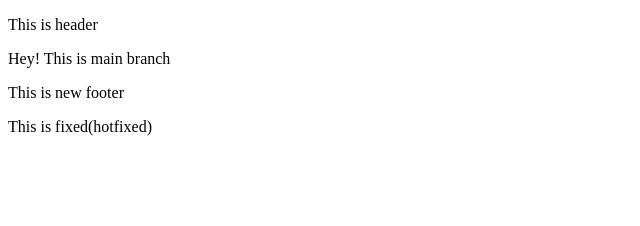
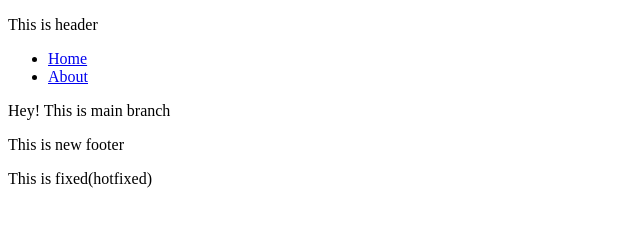
Before and after one commit to guna2007/NewProject, a plain HTML site: page index.html in a window 1280 px wide. Shown: the whole page, without its empty margins (0-640 px from the left). Drawn offline with Linux system fonts and the light colour scheme.

Commit message:
added nav

```diff
--- a/index.html
+++ b/index.html
@@ -11,6 +11,14 @@
     <p>This is header</p>
 </header>
 
+<nav>
+    <ul>
+        <li><a href="#">Home</a></li>
+        <li><a href="#">About</a></li>
+    </ul>
+</nav>
+
+
 <body>
     <p>Hey! This is main branch</p>
 </body>
```
